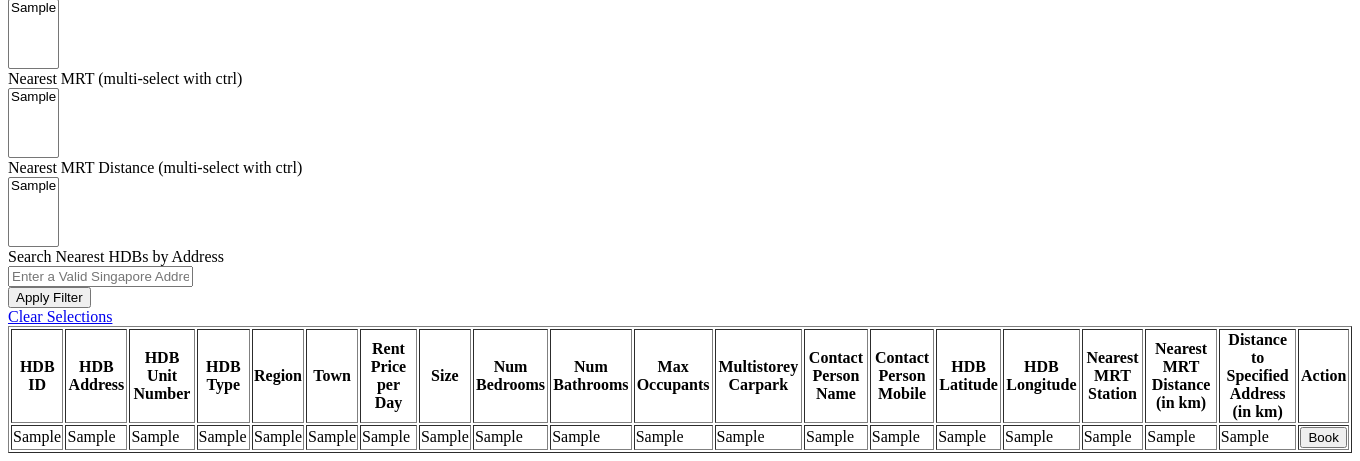
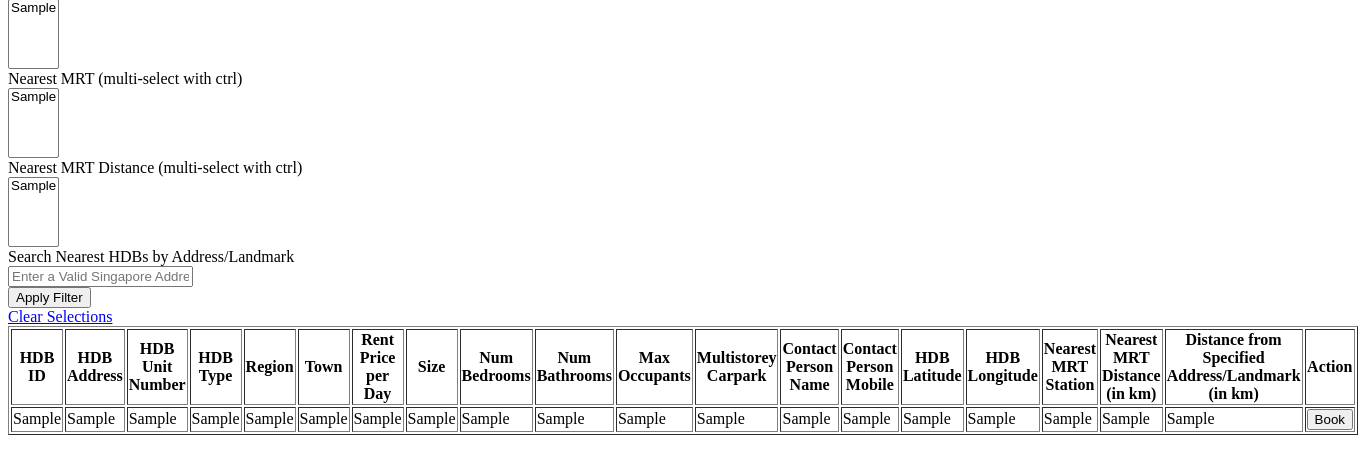
Before and after one commit to cliftonfelix/AirHDB, a Django app: template app/templates/app/listings.html in a window 1360 px wide. Shown: the part 783-1244 px from the top of the page. After the commit the page ends 1218 px from the top, so only its background shows below. Run offline with Django 3.2, Linux system fonts and the light colour scheme; the template is opened without the code that fills it: most values are stand-ins (such as "Sample title", 1, 10 or a date in 2020).

Commit message:
Update listings.html

```diff
--- a/app/templates/app/listings.html
+++ b/app/templates/app/listings.html
@@ -106,7 +106,7 @@
         </div>
 
         <div id="div_id_search_by_address" class="control-group">
-          <label for="id_search_by_address" class="control-label requiredField">Search Nearest HDBs by Address</label>
+          <label for="id_search_by_address" class="control-label requiredField">Search Nearest HDBs by Address/Landmark</label>
             <div class="controls"> <input type="text" name="search_by_address" id="id_search_by_address" value="{{search_by_address}}" placeholder = "Enter a Valid Singapore Address"> </div>
         </div>
 
@@ -138,7 +138,7 @@
         <th>HDB Longitude</th>
         <th>Nearest MRT Station</th>
         <th>Nearest MRT Distance (in km)</th>
-        <th>Distance to Specified Address (in km)</th>
+        <th>Distance from Specified Address/Landmark (in km)</th>
         <th>Action</th>
       </thead>
       {% for listing in listings %}
```
